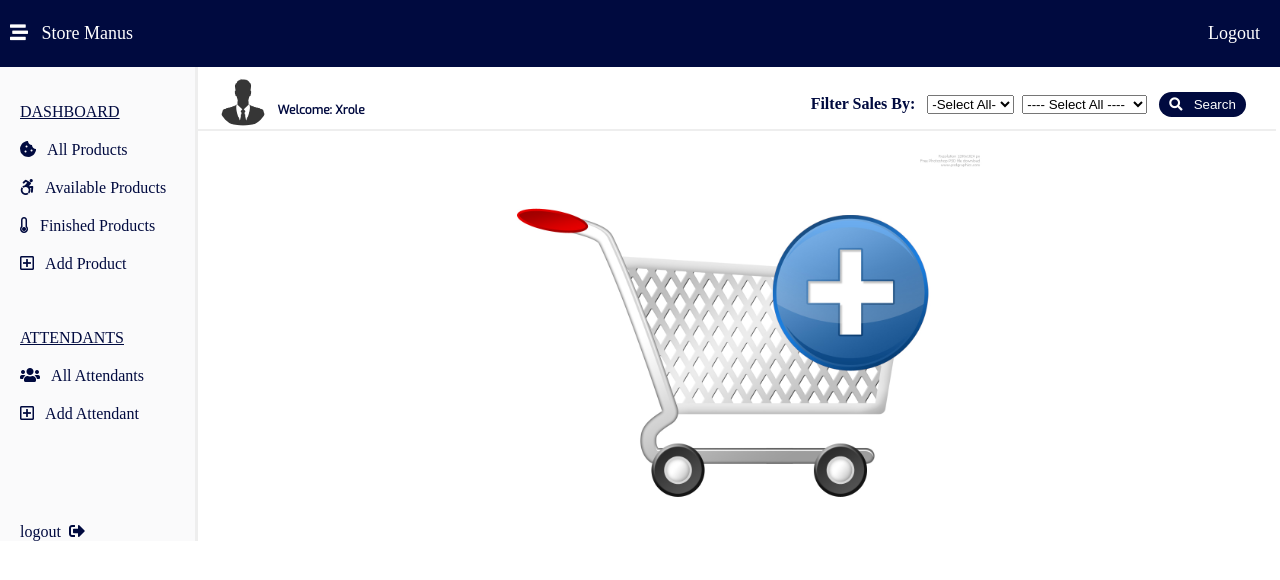
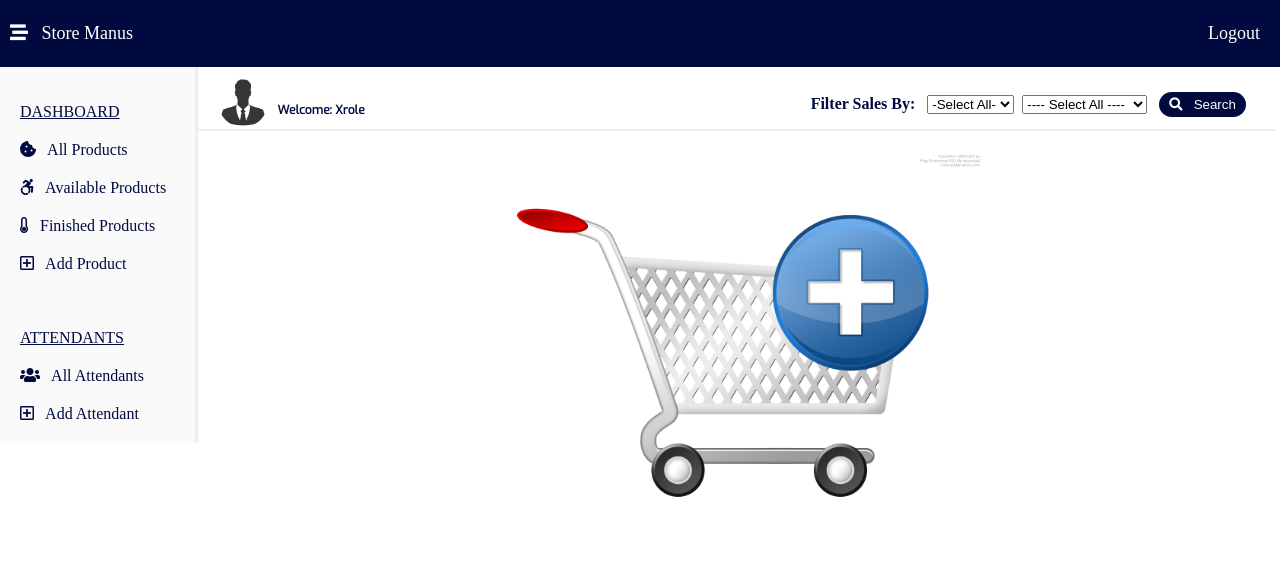
Before and after one commit to XROLE/storeManus, a plain HTML site: page views/adminDashboard.html in a window 1280 px wide. Drawn offline with Linux system fonts and the light colour scheme.

Commit message:
FT(removed an extra logout button in admin dashboard)

```diff
--- a/views/adminDashboard.html
+++ b/views/adminDashboard.html
@@ -50,9 +50,6 @@
                             <li class="link"> <a href="admin-all-attendants.html"><i class="fas fa-users"></i> &nbsp; All Attendants</a></li>
                             <li class="link"> <a href="admin-add-attendant.html"> <i class="far fa-plus-square"></i> &nbsp; Add Attendant </a></li>
                         </ul>
-                        <div class="logoutDiv">
-                            <a href="../index.html">logout &nbsp;<i class="fas fa-sign-out-alt"></i></a>
-                        </div>
                     </div>
                 </div>
                 <div class="test">
```
